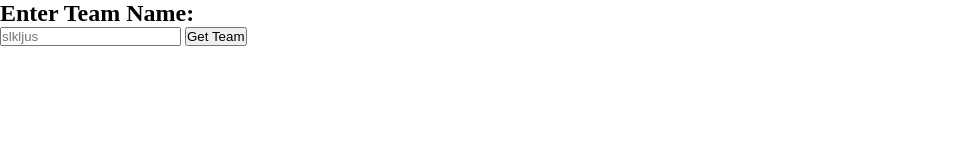
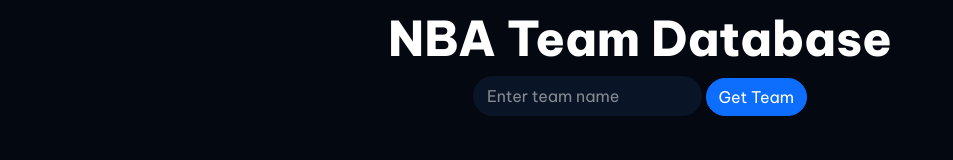
Before and after one commit to rahulvikram/nba-api-application, a plain HTML site: page index.html in a window 1280 px wide. Shown: the whole page, without its empty margins (0-953 px from the left). Drawn offline with nearby package versions, Linux system fonts and the light colour scheme.

Commit message:
styles added to page

```diff
--- a/index.html
+++ b/index.html
@@ -8,14 +8,18 @@
         <meta name="viewport" content="width=device-width, initial-scale=1">
         <script src="src/suss.js" async defer></script>
         <link rel="stylesheet" href="styles/style.css">
+        <link rel="stylesheet" href="https://cdn.jsdelivr.net/npm/bootstrap@5.1.3/dist/css/bootstrap.min.css">
     </head>
     <body>
         <div id="player-search">
-            <h2>Enter Team Name:</h2>
-            <input type="text" name="get-input" id="input-box" placeholder="slkljus">
-            <input type="button" value="Get Team" id="team-btn">
+            <h2>NBA Team Database</h2>
+            <div class="inputs">
+                <input type="text" name="get-input" id="input-box" placeholder="Enter team name">
+                <input type="button" value="Get Team" class="btn btn-primary" id="team-btn">
+            </div>
+
             <div id="team-data"></div>
-            <br>
+                <br>
             <div id="roster-data"></div>
         </div>
     </body>
--- a/src/suss.js
+++ b/src/suss.js
@@ -15,24 +15,29 @@ enterButton.addEventListener('click', (e) => {
     })
     .then(response => response.json())
     .then(response => {
-        console.log(response.api.teams[0].logo)
+        if(userInput.replace(/\s/g,'') == ''){
 
+        } else {
             let output = `
-        <a href="${response.api.teams[0].logo}"><img src="${response.api.teams[0].logo}" height="72" width="72" ></a>
+            <div class="team">
+                <div class="image">
+                    <a href="${response.api.teams[0].logo}" target="_blank"><img class="team-img" src="${response.api.teams[0].logo}"></a>
+                </div>
                 <div class="information">
                     <p><strong>Team: </strong>${response.api.teams[0].fullName}</p>
                     <p><strong>Team Code: </strong>${response.api.teams[0].shortName}</p>
                     <p><strong>Conference: </strong>${response.api.teams[0].leagues.standard.confName}</p>
                     <p><strong>Division: </strong>${response.api.teams[0].leagues.standard.divName}</p>
                 </div>
+            </div>
             `
-        teamData.innerHTML = output
+            teamData.innerHTML += output
+        }
+
     })
     .catch(err => {
-        console.error(err);
+        console.log("Error: Invalid entry.")
     });
-
-
 
     // fetch("https://api-nba-v1.p.rapidapi.com/players/teamId/22", {
     // 	"method": "GET",
--- a/styles/style.css
+++ b/styles/style.css
@@ -1,9 +1,38 @@
+@import url('https://fonts.googleapis.com/css2?family=Be+Vietnam+Pro:wght@100;200;300;400;500;600;700;800;900&display=swap');
+
 * {
     margin: 0;
     padding: 0;
+    font-family: 'Be Vietnam Pro', sans-serif;
+}
+
+body {
+    background-color: rgb(4, 9, 17) !important;
+    color: white !important;
+}
+
+h2 {
+    font-size: 48px !important;
+    font-weight: 800 !important;
+    margin-top: 10px !important;
+}
+
+#player-search {
+    display: flex;
+    flex-direction: column;
+    align-items: center;
 }
 
 .team-data {
+    display: flex;
+    flex-direction: column;
+}
+
+.inputs {
+    margin: auto;
+}
+
+.team {
     display: flex;
     flex-direction: row;
 }
@@ -11,8 +40,42 @@
 .information {
     display: flex;
     flex-direction: column;
+    float: right;
 }
 
-img {
+.team-img {
     float: left;
+    max-height: 74px;
 }
+
+#input-box {
+    background-color: rgb(9, 21, 39);
+    border: none;
+    border-radius: 20px;
+    color: white;
+    padding-top: 8px;
+    padding-bottom: 8px;
+    padding-left: 14px;
+    padding-right: 14px;
+}
+#input-box::placeholder {
+    color: rgba(255,255,255,0.5)
+}
+#input-box:focus {
+    border: none;
+    outline-width: 0 !important;
+    outline: none !important;
+}
+#input-box:focus::placeholder {
+    color: transparent;
+    border: none;
+    outline-width: 0 !important;
+    outline: none !important;
+}
+
+#team-btn{
+    border-radius: 20px;
+}
+#team-btn:focus{
+    box-shadow: none;
+}
```
Lines whose indentation alone changed are shown as unchanged.
